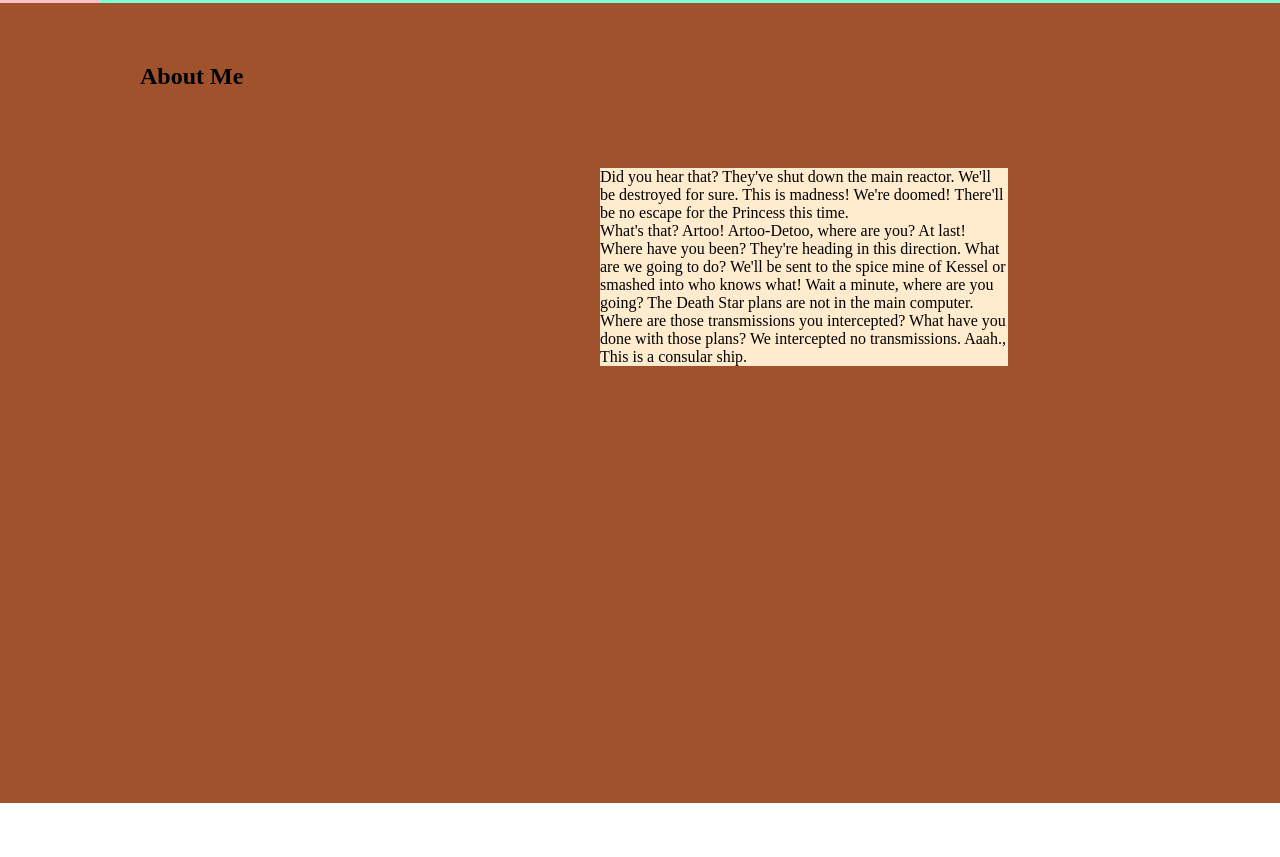
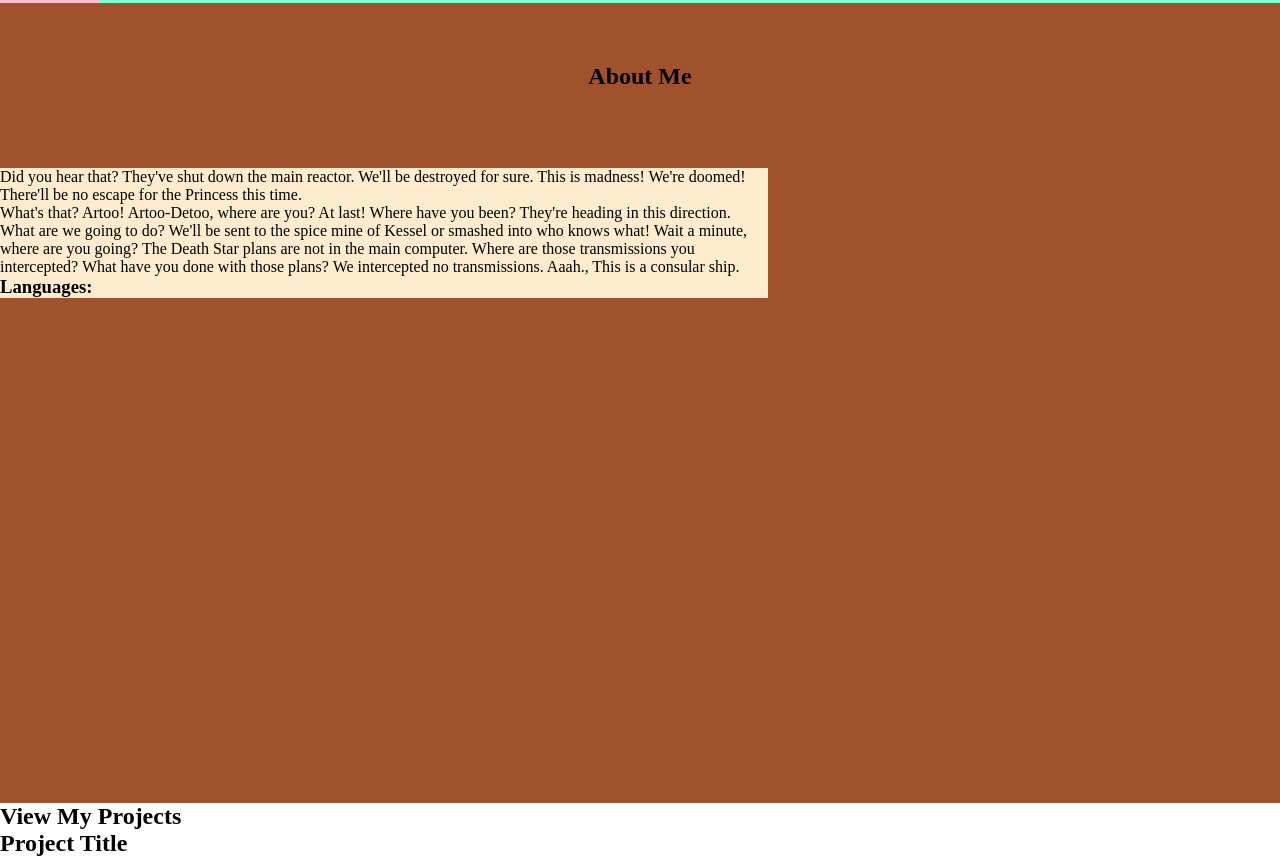
Before and after one commit to giovannirodriguezdev/portfolio, a plain HTML site: page index.html in a window 1280 px wide. Shown: the part 797-1654 px from the top of the page. Before the commit the page ends 1600 px from the top, so only its background shows below. Drawn offline with Linux system fonts and the light colour scheme.

Commit message:
Added Project section

```diff
--- a/index.html
+++ b/index.html
@@ -66,7 +66,23 @@
             </div>
             <div class="about-info">
                 <p class="about-txt">Did you hear that? They've shut down the main reactor. We'll be destroyed for sure. This is madness! We're doomed! There'll be no escape for the Princess this time. <br>What's that? Artoo! Artoo-Detoo, where are you? At last! Where have you been? They're heading in this direction. What are we going to do? We'll be sent to the spice mine of Kessel or smashed into who knows what! Wait a minute, where are you going? The Death Star plans are not in the main computer. Where are those transmissions you intercepted? What have you done with those plans? We intercepted no transmissions. Aaah., This is a consular ship.</p>
+                <h3>Languages:</h3>
             </div>
+        </div>
+    </section>
+
+    <!-- Project Section -->
+
+    <section class="project-section">
+        <h1>View My Projects</h1>
+
+        <div class="project-card">
+            <div>
+                <h1>Project Title</h1>
+            </div>
+            <div></div>
+            <div></div>
+            <div></div>
         </div>
     </section>
 
--- a/style.css
+++ b/style.css
@@ -122,11 +122,11 @@ span {
 
 .about-section h1 {
     padding: 60px 140px;
+    text-align: center;
 }
 
 .about-card {
     display: grid;
-    padding-left: 600px;
 }
 
 .about-info {
```
